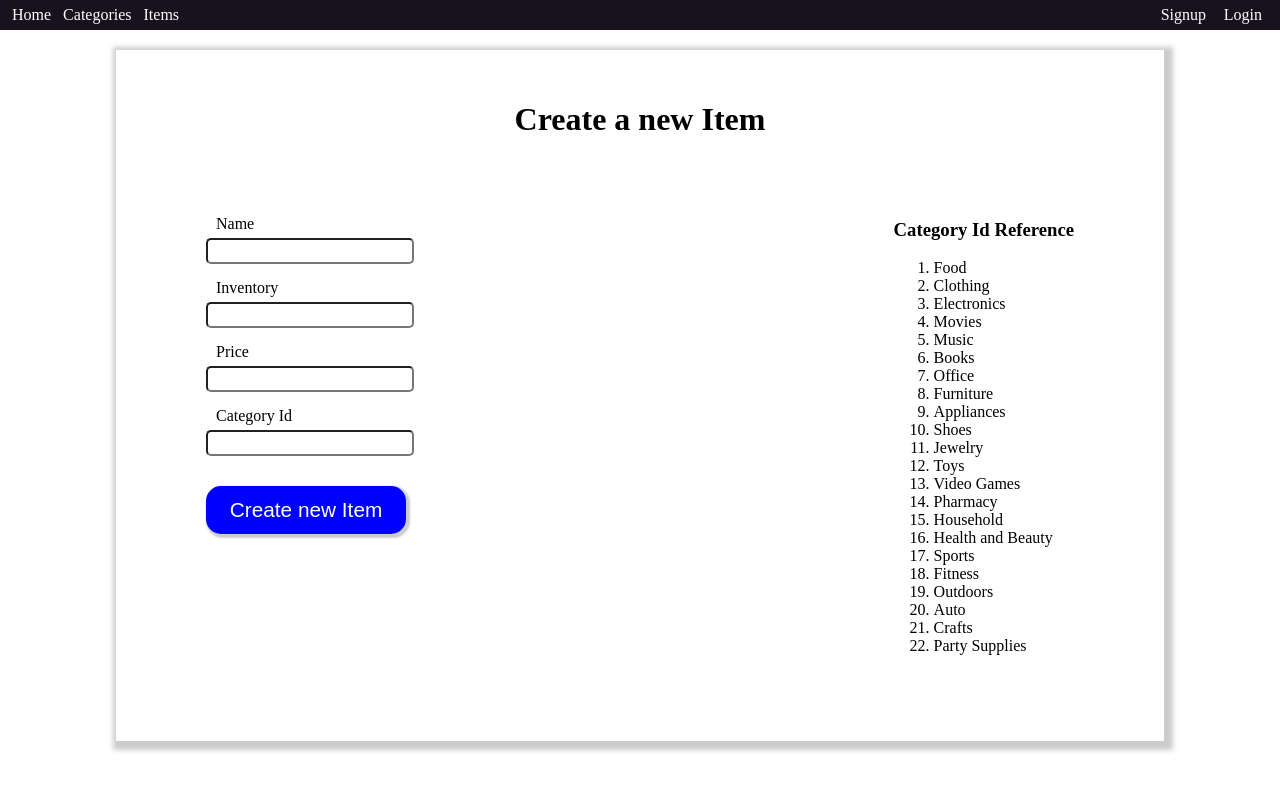
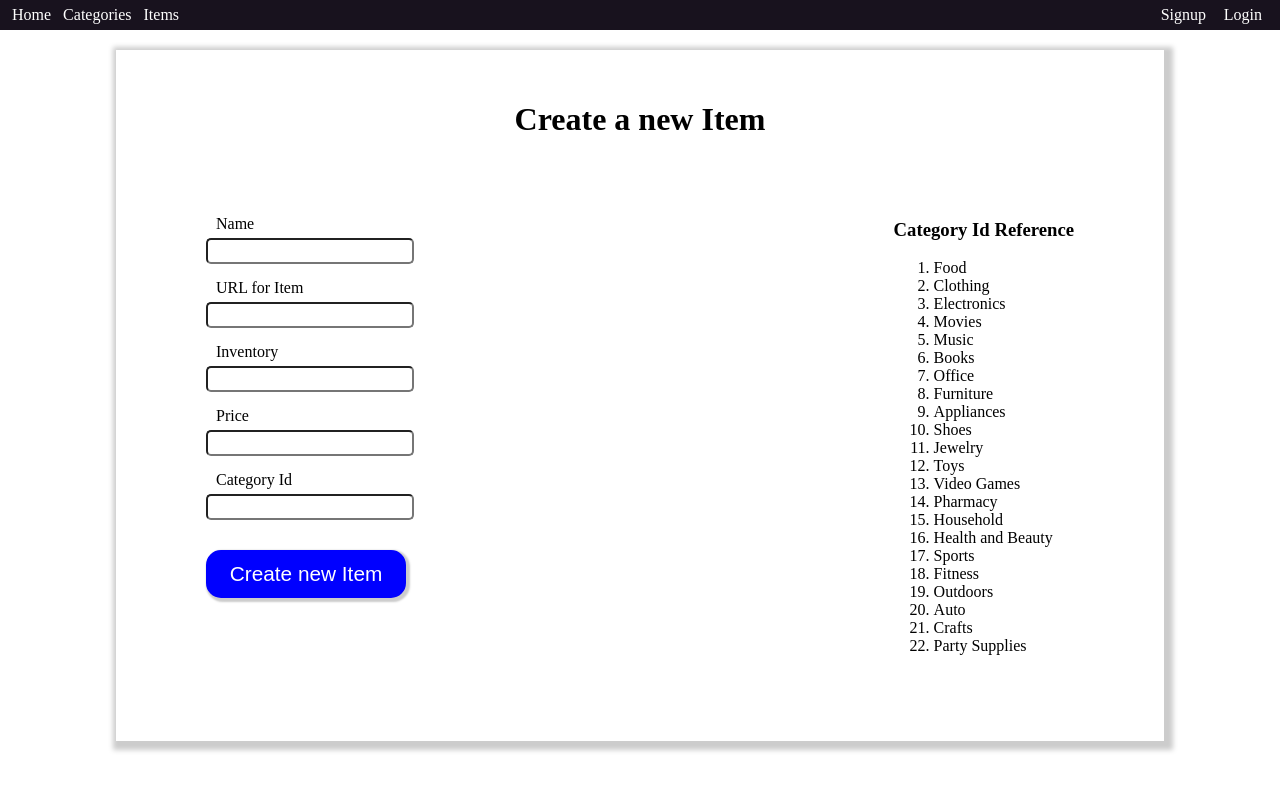
Before and after one commit to JKCodes/ecommerce-app, a React (Create React App) app: page /items/new in a window 1280 px wide. Shown: the top 790 px of the page. Built offline with nearby package versions, Linux system fonts and the light colour scheme; no server answers.

Commit message:
added url field for adding new items

```diff
--- a/src/containers/ItemNew.js
+++ b/src/containers/ItemNew.js
@@ -96,6 +96,15 @@ class ItemNew extends Component {
               />
             </div>
             <div>
+              <label className={css(styles.label)} htmlFor="img_url">URL for Item</label>
+              <input
+                className={css(styles.input)}
+                type="text"
+                name="img_url"
+                onChange={this.handleOnChange}
+              />
+            </div>
+            <div>
               <label className={css(styles.label)} htmlFor="inventory">Inventory</label>
               <input
                 className={css(styles.input)}
```
